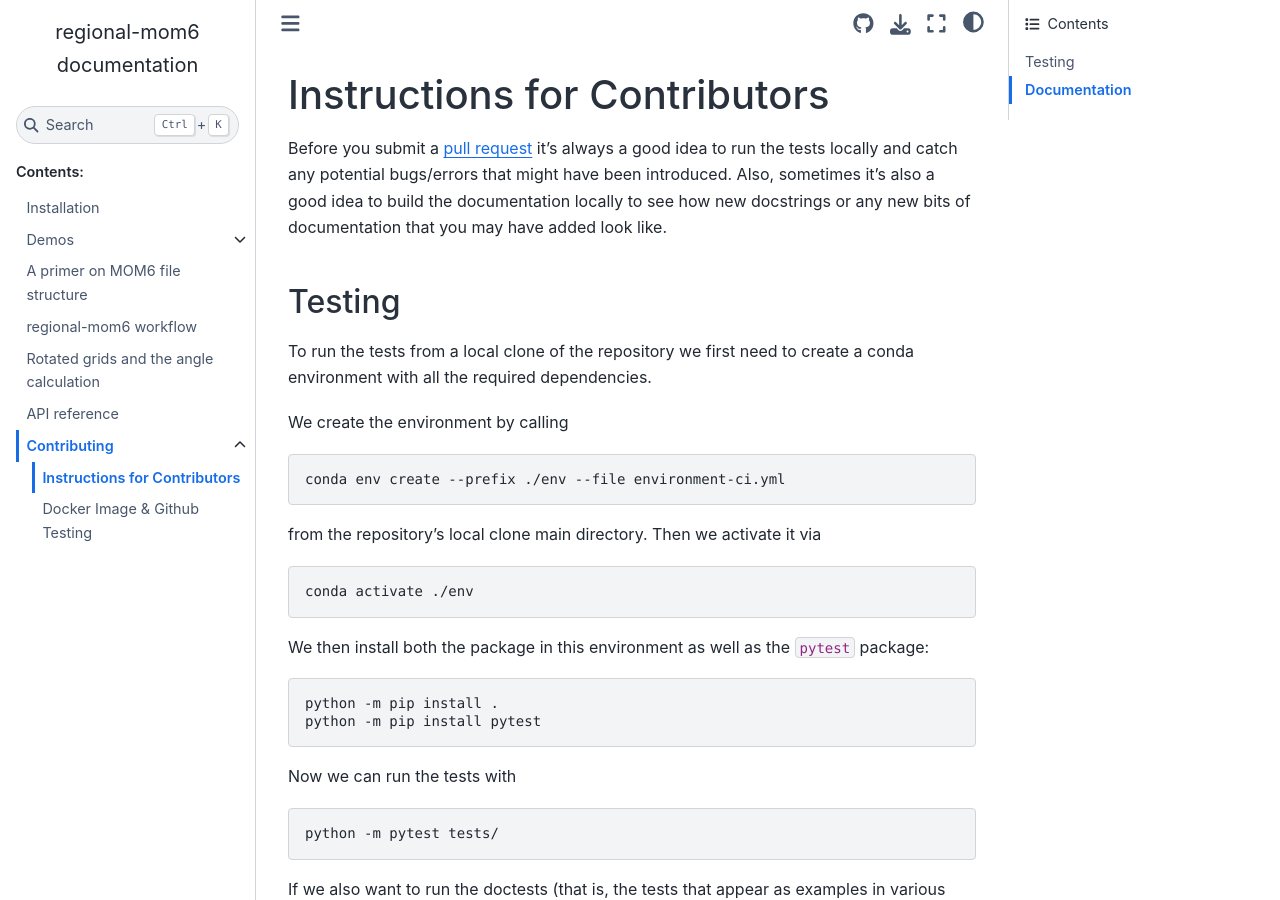
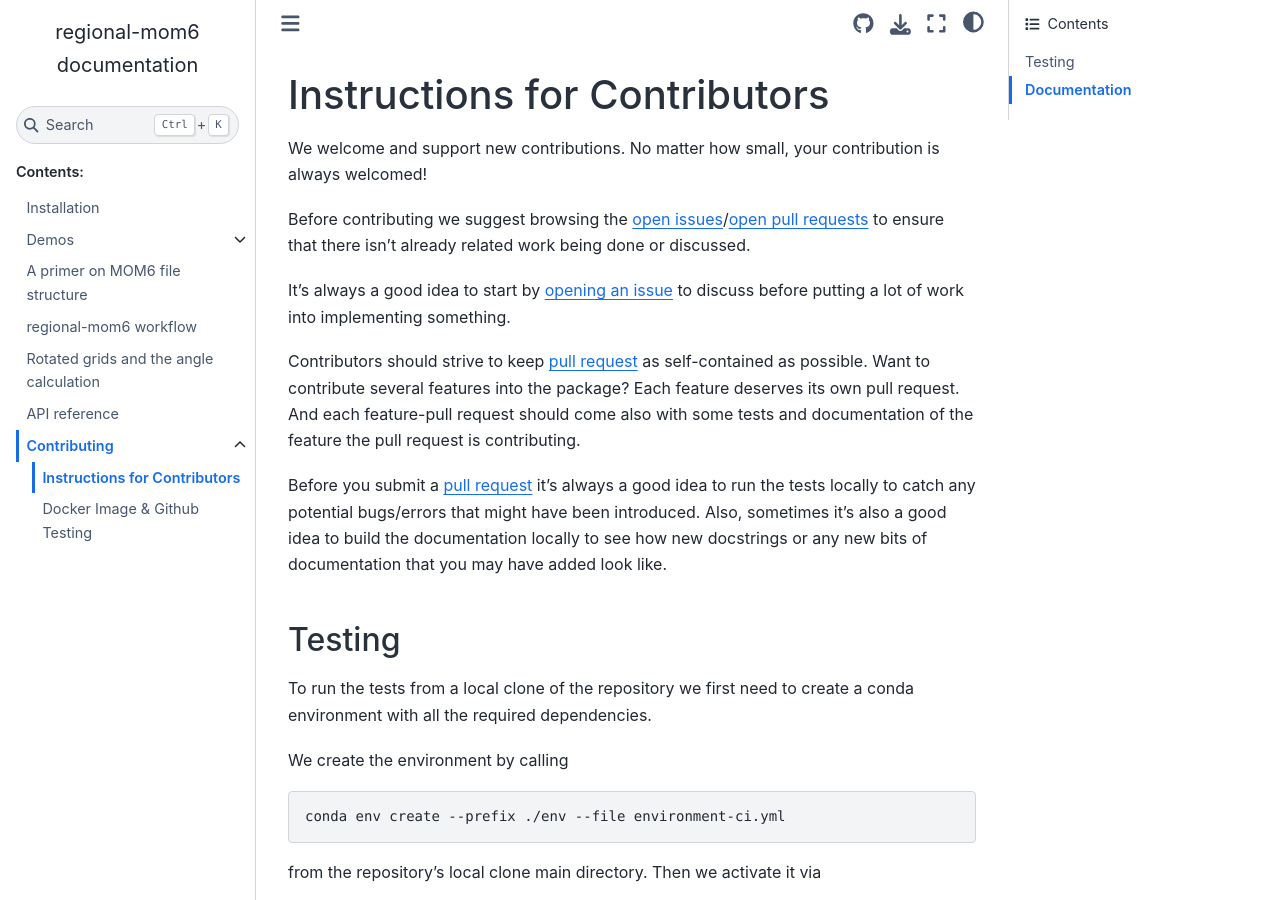
Before and after one commit to COSIMA/regional-mom6, a Sphinx documentation site: the page built from docs/contributing/contributing.md, in a window 1280 px wide and 900 px high. Built offline with Sphinx 7.4.7 and the Sphinx Book theme 1.1.4, drawn with Linux system fonts in a browser that asks for light colours; pages that are not in the unit, such as notebooks, are missing from menus.

Commit message:
urge singe-feature PRs
some learnings from https://github.com/COSIMA/regional-mom6/pull/193

```diff
--- a/docs/contributing/contributing.md
+++ b/docs/contributing/contributing.md
@@ -1,8 +1,16 @@
 Instructions for Contributors
 =============================
 
+We welcome and support new contributions. No matter how small, your contribution is always welcomed!
+
+Before contributing we suggest browsing the [open issues](https://github.com/COSIMA/regional-mom6/issues)/[open pull requests](https://github.com/COSIMA/regional-mom6/pulls) to ensure that there isn't already  related work being done or discussed.
+
+It's always a good idea to start by [opening an issue](https://github.com/COSIMA/regional-mom6/issues/new) to discuss before putting a lot of work into implementing something.
+
+Contributors should strive to keep [pull request](https://github.com/COSIMA/regional-mom6/pulls) as self-contained as possible. Want to contribute several features into the package? Each feature deserves its own pull request. And each feature-pull request should come also with some tests and documentation of the feature the pull request is contributing.
+
 Before you submit a [pull request](https://github.com/COSIMA/regional-mom6/pulls) it's always a
-good idea to run the tests locally and catch any potential bugs/errors that might have been
+good idea to run the tests locally to catch any potential bugs/errors that might have been
 introduced. Also, sometimes it's also a good idea to build the documentation locally to see
 how new docstrings or any new bits of documentation that you may have added look like.
 
```
